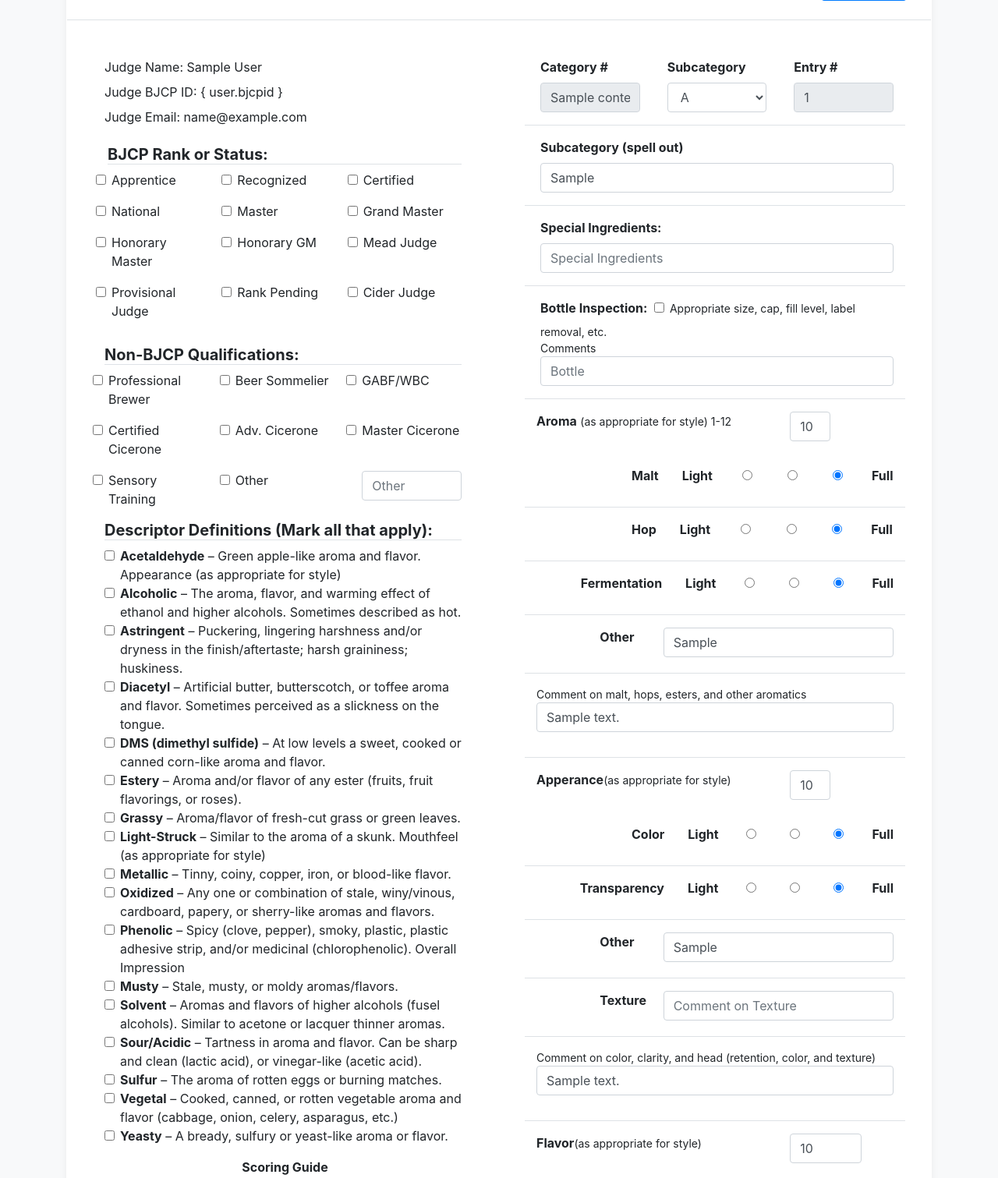
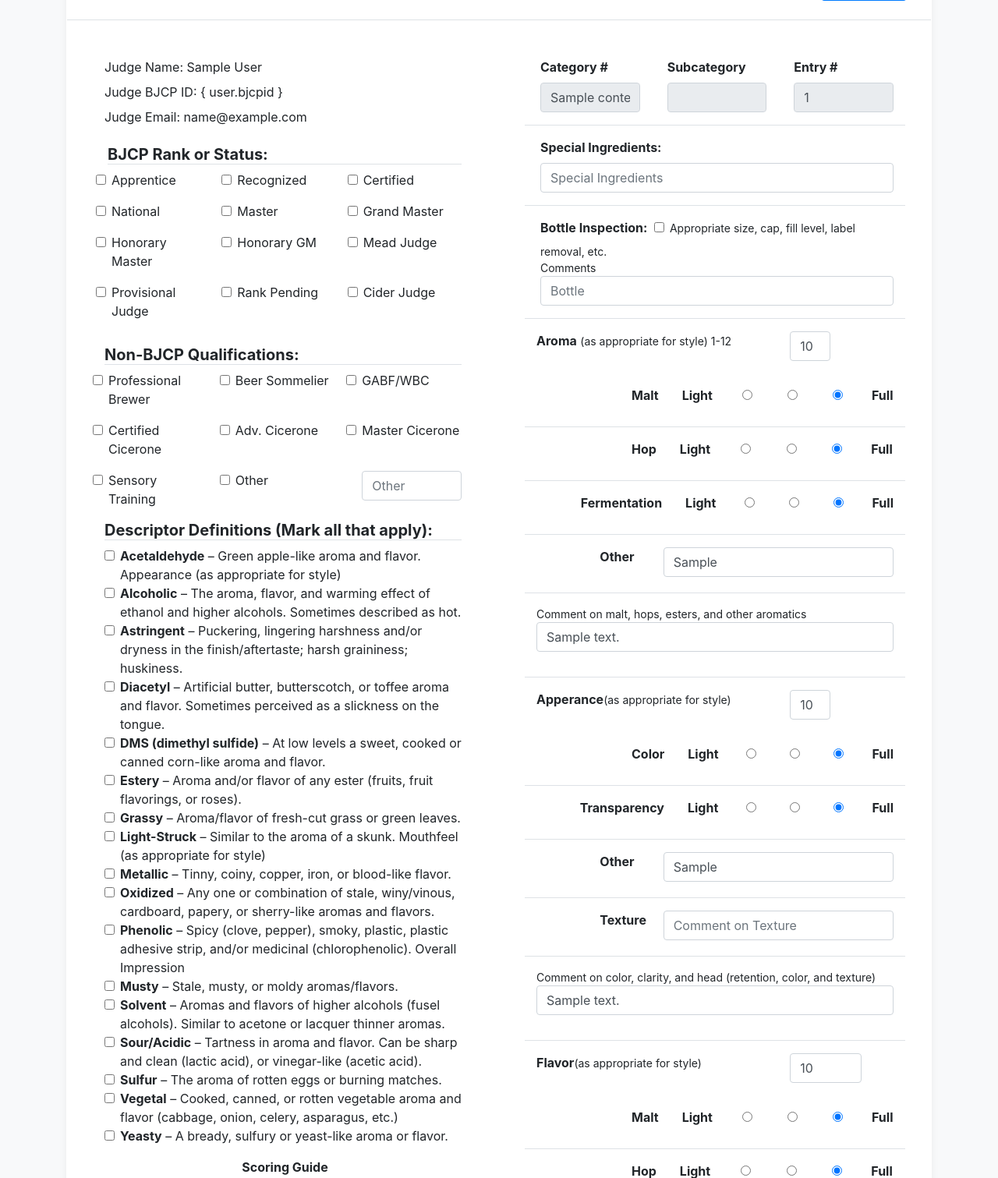
Before and after one commit to SotolitoLabs/beermasters, a Django app: template src/competitions/templates/score_sheet.html in a window 1280 px wide. Shown: the part 211-1722 px from the top of the page at 78% size. Run offline with Django 3.2, Linux system fonts and the light colour scheme; a user stored in the database is signed in; tables that the repository leaves empty hold one stand-in row (values such as "Sample post"); the template is opened without the code that fills it: values that come from a table or form of the project are taken from there, most other values are stand-ins (such as "Sample title", 1, 10 or a date in 2020); some libraries are stand-ins or nearby versions.

Commit message:
Fix subcategory in scoresheet

```diff
--- a/src/competitions/templates/ss_attributes.html
+++ b/src/competitions/templates/ss_attributes.html
@@ -8,27 +8,21 @@
                     </div>
                     <div class="form-check col">
                         <label for="subcategory" class="font-weight-bold">Subcategory</label>
-                        <select class="form-control" id="subcategory" name="subcategory">
-                            <option {% if subcategory == 'A' %}selected{% endif %}>A</option>
-                            <option {% if subcategory == 'B' %}selected{% endif %}>B</option>
-                            <option {% if subcategory == 'C' %}selected{% endif %}>C</option>
-                            <option {% if subcategory == 'D' %}selected{% endif %}>D</option>
-                            <option {% if subcategory == 'E' %}selected{% endif %}>E</option>
-                            <option {% if subcategory == 'F' %}selected{% endif %}>F</option>
-                        </select>
-
+                        <input class="form-control" name="sub-category" type="text" value="{{ table_item.style.category }}" readonly>
                     </div>
                     <div class="form-check col">
                         <label for="entry" class="font-weight-bold">Entry #</label>
                         <input class="form-control" name="entry" type="text" value="{{ table_item.id }}" readonly>
                     </div>
                 </div>
+                <!--
                 <div class="form-group row border-bottom border-gray pb-3">
                     <div class="form-check col">
                         <label for="subcategory" class="font-weight-bold">Subcategory (spell out)</label>
                         <input class="form-control" name="subcategory_txt" type="text" value="{{ subcategory_txt }}" placeholder="Subcategory">
                     </div>
                 </div>
+                -->
 
 
                 <div class="form-group row border-bottom border-gray pb-3">
```
